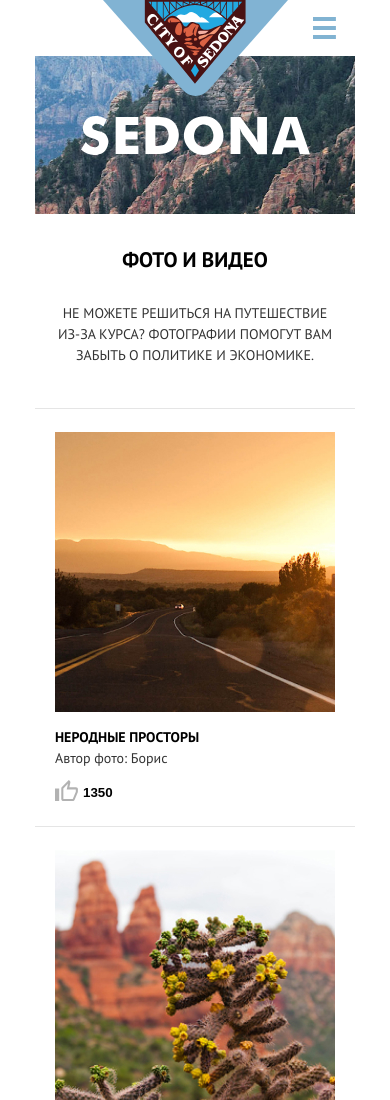
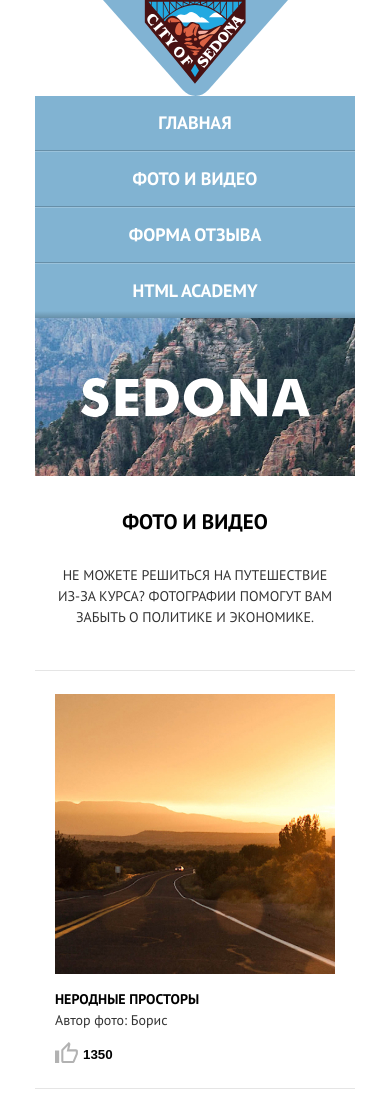
Before and after one commit to htmlacademy-adaptive/1932009-sedona-25, a website: page source/catalog.html in a window 390 px wide. Shown: the top 1100 px of the page. Drawn offline with nearby package versions, Linux system fonts and the light colour scheme; files that its build step writes are made by us from their sources.

Commit message:
вариант без js по умолчанию.

```diff
--- a/source/catalog.html
+++ b/source/catalog.html
@@ -16,7 +16,7 @@
   <!--
     1. main-header                    - js
     2. main-header main-header--no-js - не работает js   -->
-  <header class="main-header">
+  <header class="main-header main-header--no-js">
     <a class="main-header__logo" href="index.html">
       <svg width="185" height="96" viewBox="0 0 185 96" fill="none" xmlns="http://www.w3.org/2000/svg">
         <path d="M185 0H0L79.8097 90.1011C86.8489 97.9663 98.2503 97.9663 105.289 90.1011L185 0Z" fill="#81B3D3" />
@@ -108,7 +108,7 @@
       <!-- 1. site-list site-list--close - меню Закрыто
            2. site-list                  - меню Открыто
            3. site-list site-list--no-js - не работает js -->
-      <ul class="main-nav__list site-list site-list--close">
+      <ul class="main-nav__list site-list site-list--no-js">
         <li class="site-list__item">
           <a class="site-list__link" href="index.html">
             Главная
@@ -133,7 +133,7 @@
       <!-- 1. main-nav__toggle                           - меню Закрыто
            2. main-nav__toggle main-nav__toggle--close   - меню Открыто
            3. main-nav__toggle main-nav__toggle--no-js   - не работает js -->
-      <button class="main-nav__toggle" type="button">
+      <button class="main-nav__toggle main-nav__toggle--no-js" type="button">
         <span class="visually-hidden">Кнопка главного меню.</span>
       </button>
     </nav>
```
Also changed, not shown: source/form.html (+3 -3 lines), source/index.html (+3 -3 lines).
